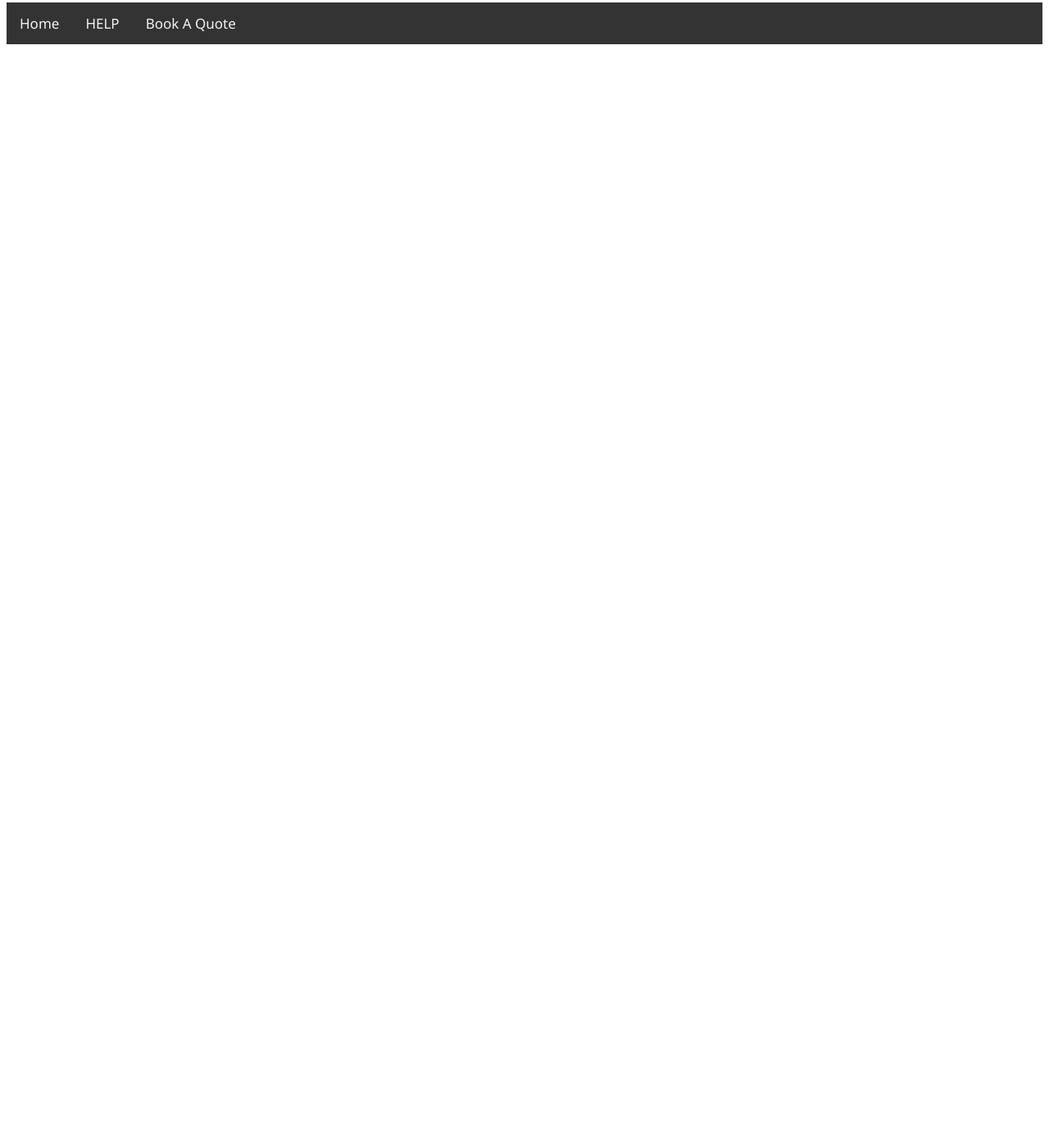
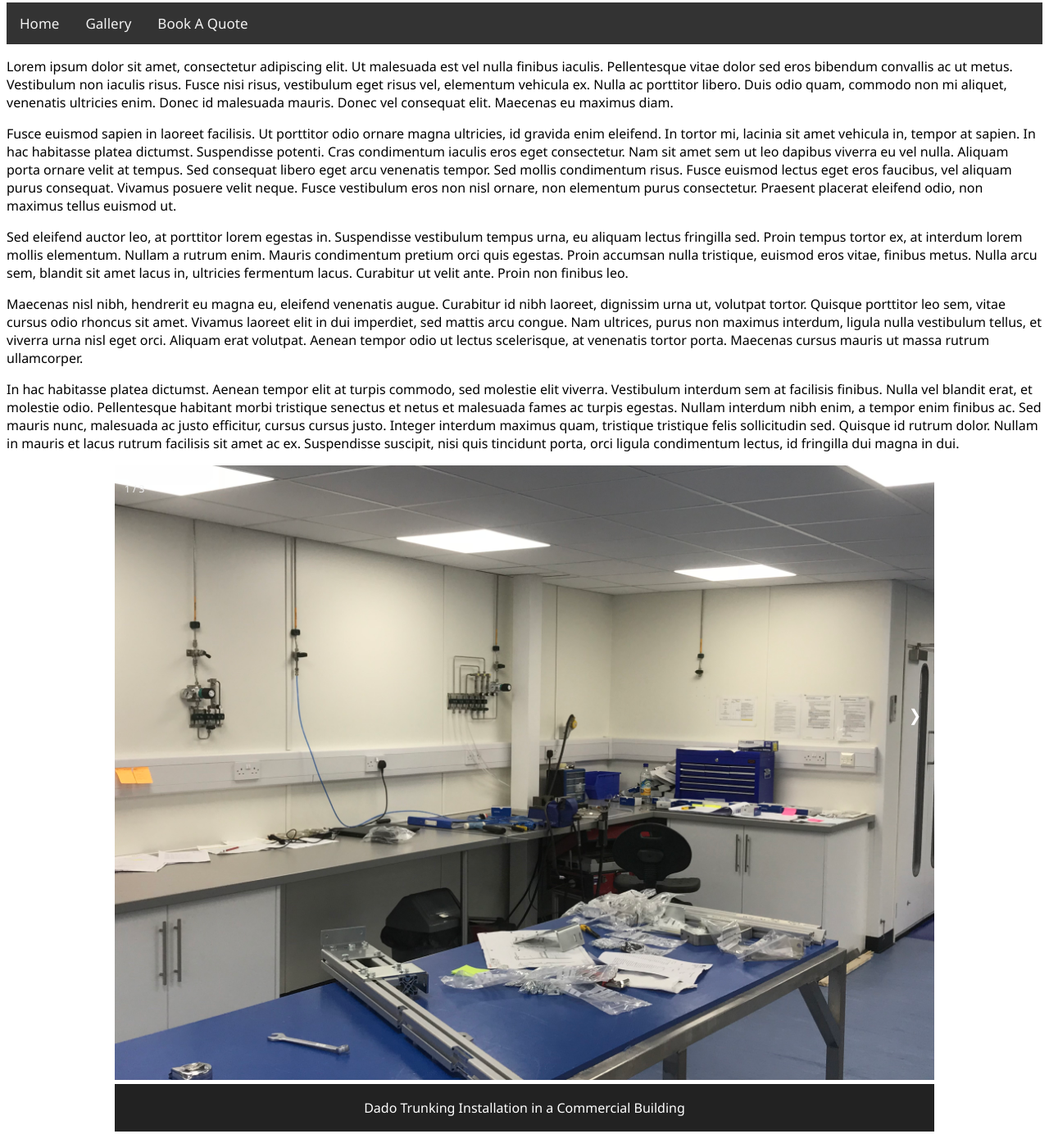
Before and after one commit to MajorVengeance/CTEC3905-Assignment2, a plain HTML site: page index.html in a window 1280 px wide. Shown: the part 277-1661 px from the top of the page at 82% size. Before the commit the page ends 800 px from the top, so only its background shows below. Drawn offline with Linux system fonts and the light colour scheme.

Commit message:
added image gallery to main page, and link to image gallery

```diff
--- a/index.html
+++ b/index.html
@@ -4,20 +4,72 @@
 <head>
   <link rel="stylesheet" type="text/css" href="styles.css" />
   <script src="js/pageBase.js"></script>
+
+  <meta name="viewport" content="width=device-width, initial-scale=1.0" />
+  <title>D.S.Martin Electrical Services</title>
 </head>
 
 <body>
   <header>
-    <!-- <img class="headerSlides" src="images/IMG_1635.jpg"/> -->
-    <img src="images/banner_electrical_1.jpg"/>
+    <img src="images/banner_electrical_1.jpg" />
   </header>
   <nav class="topnav" id="topNav">
     <a href="index.html">Home</a>
-    <a href="#home">HELP</a>
+    <a href="#Gallery">Gallery</a>
     <a href="quote.html">Book A Quote</a>
     <a href="javascript:void(0);" class="icon" onclick="mobileMenu()">&#9776;</a>
   </nav>
-  <!-- <p id="testText">YO IM A TEST TEXT</p> -->
+  <main>
+    <p>
+      Lorem ipsum dolor sit amet, consectetur adipiscing elit. Ut malesuada est vel nulla finibus iaculis. Pellentesque vitae dolor
+      sed eros bibendum convallis ac ut metus. Vestibulum non iaculis risus. Fusce nisi risus, vestibulum eget risus vel,
+      elementum vehicula ex. Nulla ac porttitor libero. Duis odio quam, commodo non mi aliquet, venenatis ultricies enim.
+      Donec id malesuada mauris. Donec vel consequat elit. Maecenas eu maximus diam.
+    </p>
+    <p>
+      Fusce euismod sapien in laoreet facilisis. Ut porttitor odio ornare magna ultricies, id gravida enim eleifend. In tortor
+      mi, lacinia sit amet vehicula in, tempor at sapien. In hac habitasse platea dictumst. Suspendisse potenti. Cras condimentum
+      iaculis eros eget consectetur. Nam sit amet sem ut leo dapibus viverra eu vel nulla. Aliquam porta ornare velit at
+      tempus. Sed consequat libero eget arcu venenatis tempor. Sed mollis condimentum risus. Fusce euismod lectus eget eros
+      faucibus, vel aliquam purus consequat. Vivamus posuere velit neque. Fusce vestibulum eros non nisl ornare, non elementum
+      purus consectetur. Praesent placerat eleifend odio, non maximus tellus euismod ut.
+    </p>
+    <p>
+      Sed eleifend auctor leo, at porttitor lorem egestas in. Suspendisse vestibulum tempus urna, eu aliquam lectus fringilla sed.
+      Proin tempus tortor ex, at interdum lorem mollis elementum. Nullam a rutrum enim. Mauris condimentum pretium orci quis
+      egestas. Proin accumsan nulla tristique, euismod eros vitae, finibus metus. Nulla arcu sem, blandit sit amet lacus
+      in, ultricies fermentum lacus. Curabitur ut velit ante. Proin non finibus leo.
+    </p>
+    <p>
+      Maecenas nisl nibh, hendrerit eu magna eu, eleifend venenatis augue. Curabitur id nibh laoreet, dignissim urna ut, volutpat
+      tortor. Quisque porttitor leo sem, vitae cursus odio rhoncus sit amet. Vivamus laoreet elit in dui imperdiet, sed mattis
+      arcu congue. Nam ultrices, purus non maximus interdum, ligula nulla vestibulum tellus, et viverra urna nisl eget orci.
+      Aliquam erat volutpat. Aenean tempor odio ut lectus scelerisque, at venenatis tortor porta. Maecenas cursus mauris
+      ut massa rutrum ullamcorper.
+    </p>
+    <p>
+      In hac habitasse platea dictumst. Aenean tempor elit at turpis commodo, sed molestie elit viverra. Vestibulum interdum sem
+      at facilisis finibus. Nulla vel blandit erat, et molestie odio. Pellentesque habitant morbi tristique senectus et netus
+      et malesuada fames ac turpis egestas. Nullam interdum nibh enim, a tempor enim finibus ac. Sed mauris nunc, malesuada
+      ac justo efficitur, cursus cursus justo. Integer interdum maximus quam, tristique tristique felis sollicitudin sed.
+      Quisque id rutrum dolor. Nullam in mauris et lacus rutrum facilisis sit amet ac ex. Suspendisse suscipit, nisi quis
+      tincidunt porta, orci ligula condimentum lectus, id fringilla dui magna in dui.
+    </p>
+  </main>
+  <section id="Gallery">
+    <div id="container">
+      <p id="numberText"> </p>
+      <img id="currentImage" />
+
+      <a class="prev" onclick="plusSlides(-1)">&#10094;</a>
+      <a class="next" onclick="plusSlides(1)">&#10095;</a>
+      <div class="caption-container">
+        <p id="caption"></p>
+      </div>
+    </div>
+
+    <script src="js/galleryScripts.js"></script>
+  </section>
 </body>
 
 </html>
--- /dev/null
+++ b/js/galleryScripts.js
@@ -0,0 +1,39 @@
+let imgTxt = `{
+  "imgData":[
+    {"source":"images/IMG_1659.jpg", "caption":"Dado Trunking Installation in a Commercial Building"},
+    {"source":"images/IMG_1655.jpg", "caption":"Flat Panel LED Lights Installation in a Commerical Building"},
+    {"source":"images/IMG_1657.jpg", "caption":"Dado Trunking Installation in a Commercial Building"}
+  ]
+}`;
+
+var slideIndex = 1;
+var imgCapt;
+document.getElementsByTagName("body")[0].addEventListener("load", initGallery(), false);
+
+function initGallery(){
+  imgCapt = JSON.parse(imgTxt);
+  showSlides(slideIndex);
+}
+
+function plusSlides(n){
+  showSlides(slideIndex += n);
+}
+
+function showSlides(n){
+  var i = imgCapt.imgData.length;
+  var imageToChange = document.getElementById("currentImage");
+  if(n-1 >= i){
+    n = 1;
+  }
+  else if(n == 0){
+    n = i;
+  }
+  slideIndex = n;
+  var imageNumber = document.getElementById("numberText");
+  var imageNumberText = n + " / " + i;
+  imageNumber.innerHTML = imageNumberText;
+  imageToChange.src = imgCapt.imgData[n-1].source;
+  var imageCaption = document.getElementById("caption");
+  imageCaption.innerHTML = imgCapt.imgData[n-1].caption;
+
+}
--- a/styles.css
+++ b/styles.css
@@ -56,6 +56,56 @@ header img{
   text-align: left;
 }
 
+#container{
+  position: relative;
+  margin: auto;
+  box-sizing: border-box;
+  max-width: 1000px;
+}
+
+#currentImage{
+  width: 100%;
+}
+
+.prev,
+.next{
+  cursor: pointer;
+  position: absolute;
+  top: 40%;
+  width: auto;
+  padding: 16px;
+  margin-top: -50px;
+  color: white;
+  font-weight: bold;
+  font-size: 20px;
+  border-radius: 0 3px 3px 0;
+  user-select: none;
+}
+
+.prev:hover,
+.next:hover{
+  background-color: rgba(0, 0, 0, 0.8);
+}
+
+.next{
+  right: 0;
+  border-radius: 3px 0 0 3px;
+}
+
+#numberText{
+  color: #f2f2f2;
+  font-size: 12px;
+  padding: 8px 12px;
+  position: absolute;
+  top: 0;
+}
+
+.caption-container{
+  text-align: center;
+  background-color: #222;
+  padding: 2px 16px;
+  color: white;
+}
 
 @media only screen and (min-width: 700px){
   header{
--- a/vanillacalendar.css
+++ b/vanillacalendar.css
@@ -1,3 +1,7 @@
+.demo-picked{
+  display: none;
+}
+
 .cal {
   width: 60%;
   max-width: 42rem;
@@ -8,6 +12,8 @@
   box-shadow: 0 4px 22px 0 rgba(0, 0, 0, 0.05);
   border: solid 1px #e7e9ed;
   position: relative;
+/* keep hidden unless day click functionality is worked out */
+  display: none;
 }
 
 @media only screen and (min-width: 700px){
```
Also changed, not shown: quote.html (+13 -5 lines), images/IMG_1632.jpg, 1 other file.
